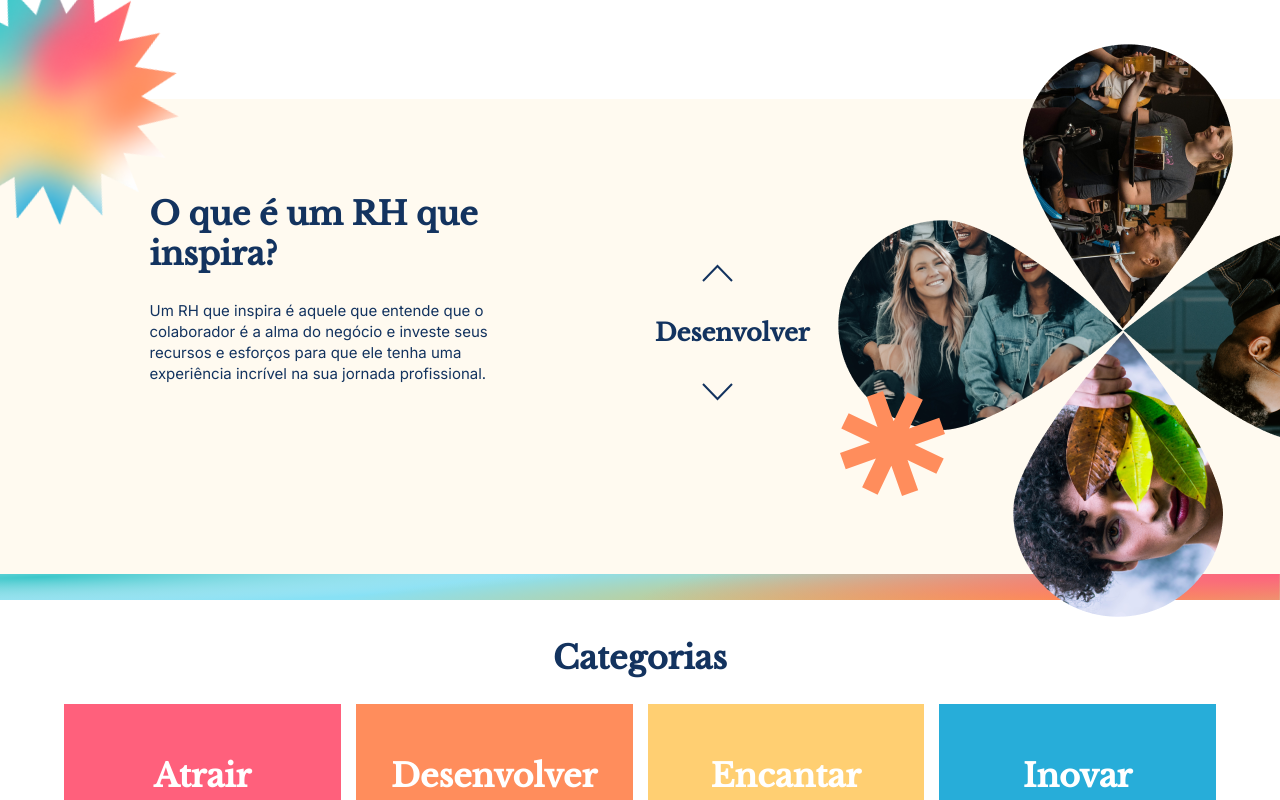
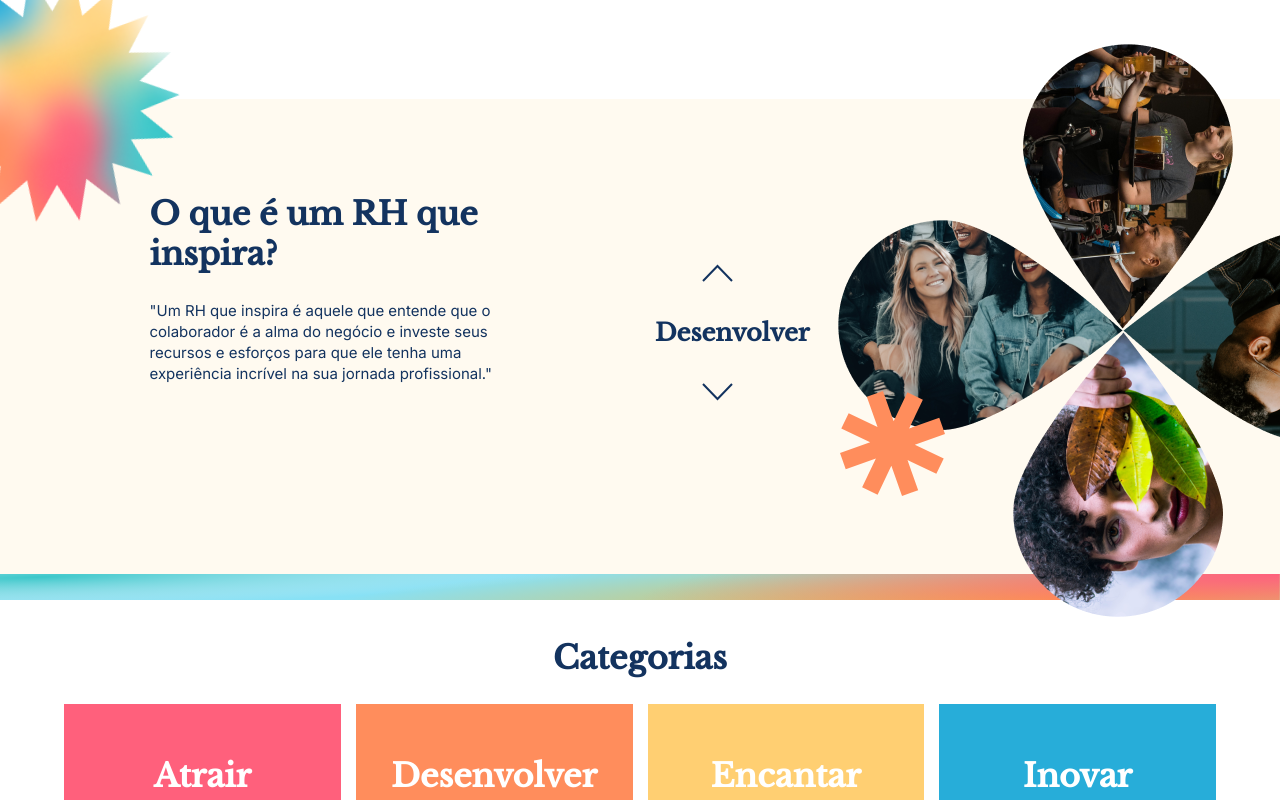
Before and after one commit to jaksonmoura/gupy-test, a React (Create React App) app: page / in a window 1280 px wide. Shown: the part 1737-2537 px from the top of the page. Built offline with nearby package versions, Linux system fonts and the light colour scheme.

Commit message:
Fix: Fix position like on the design

```diff
--- a/src/components/WhatSection.js
+++ b/src/components/WhatSection.js
@@ -66,10 +66,10 @@ const WhatSection = () => {
 				<div>
 					<h2>O que é um RH que inspira?</h2>
 					<p>
-						Um RH que inspira é aquele que entende que o colaborador
-						é a alma do negócio e investe seus recursos e esforços
-						para que ele tenha uma experiência incrível na sua
-						jornada profissional.
+						"Um RH que inspira é aquele que entende que o
+						colaborador é a alma do negócio e investe seus recursos
+						e esforços para que ele tenha uma experiência incrível
+						na sua jornada profissional."
 					</p>
 				</div>
 				<S.Carrousel>
--- a/src/components/WhatSection.style.js
+++ b/src/components/WhatSection.style.js
@@ -8,7 +8,7 @@ export const Section = styled(SectionDefault)`
 	height: 475px;
 
 	.star {
-		animation: rotate 30s linear infinite reverse;
+		animation: rotate 30s linear infinite;
 		transform-origin: 50% 50%;
 		will-change: transform;
 		width: 250px;
@@ -23,7 +23,7 @@ export const Section = styled(SectionDefault)`
 
 		svg path {
 			will-change: transform;
-			animation: rotate 5s linear infinite;
+			animation: rotate 15s linear infinite reverse;
 			transform-origin: 50% 50%;
 		}
 	}
@@ -43,7 +43,9 @@ export const Section = styled(SectionDefault)`
 		left: 0;
 		z-index: -1;
 		img {
+			height: 100%;
 			width: 100%;
+			object-fit: cover;
 		}
 	}
 
@@ -56,7 +58,7 @@ export const Section = styled(SectionDefault)`
 		transition: all 0.5s ease-in-out;
 		z-index: 1;
 
-		mask: url(rh_carrousel_star.svg) no-repeat center / contain;
+		mask: url(rh_carrousel_star.svg) no-repeat center / cover;
 	}
 
 	@media screen and (max-width: 1100px) {
@@ -65,12 +67,20 @@ export const Section = styled(SectionDefault)`
 		.container {
 			grid-template-columns: 1fr;
 			grid-template-rows: auto auto;
-			gap: 32px;
+			gap: 16px;
+			text-align: center;
 		}
 
 		.carrousel-star {
 			left: 55%;
 			bottom: 48px;
+		}
+
+		.star {
+			left: -90px;
+			img {
+				transform: scale(0.5);
+			}
 		}
 	}
 
@@ -163,12 +173,12 @@ export const CarrouselSlides = styled.div`
 		a.slide {
 			&:nth-of-type(1) img,
 			&:nth-of-type(3) img {
-				width: 45vw;
+				width: 40vw;
 				max-width: 300px;
 			}
 			&:nth-of-type(2) img,
 			&:nth-of-type(4) img {
-				height: 45vw;
+				height: 40vw;
 				max-height: 300px;
 			}
 			&:nth-of-type(1) {
```
